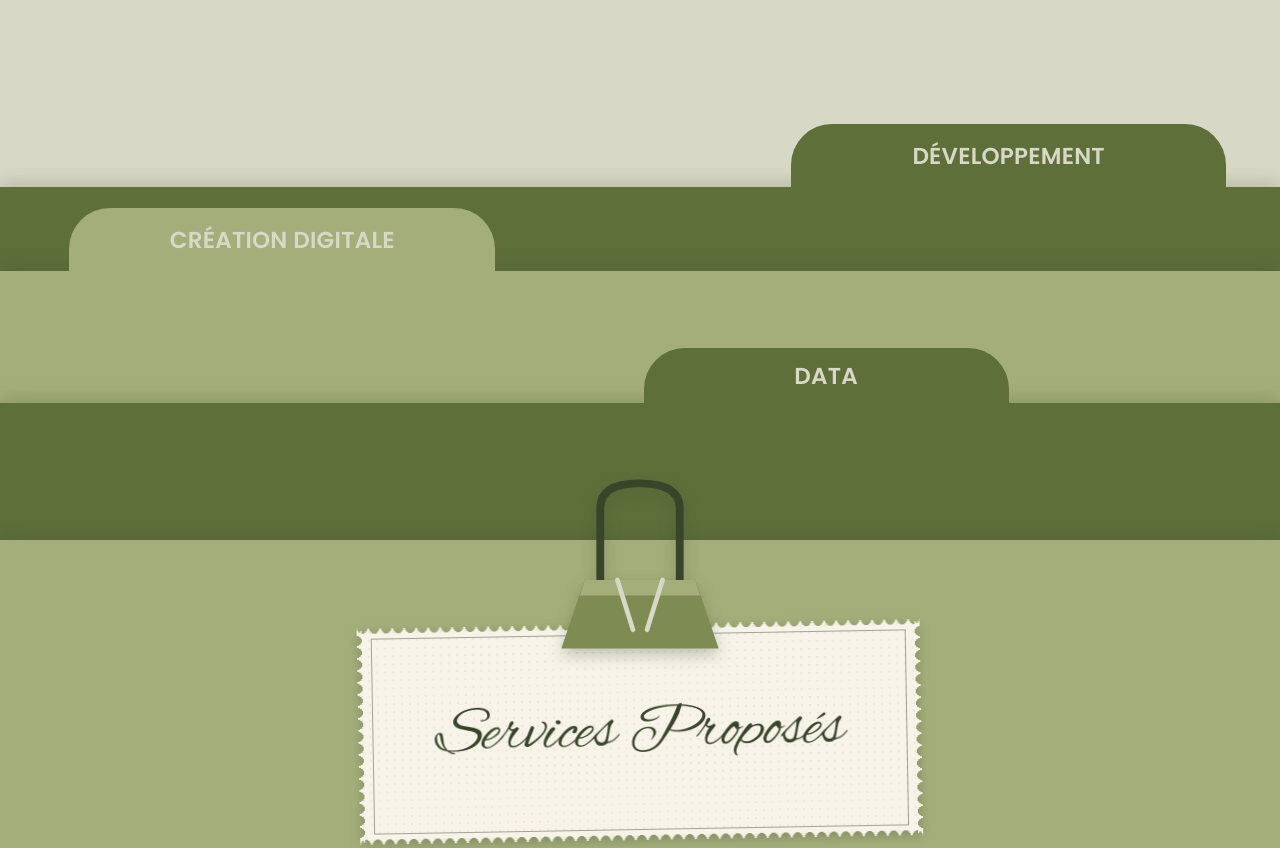
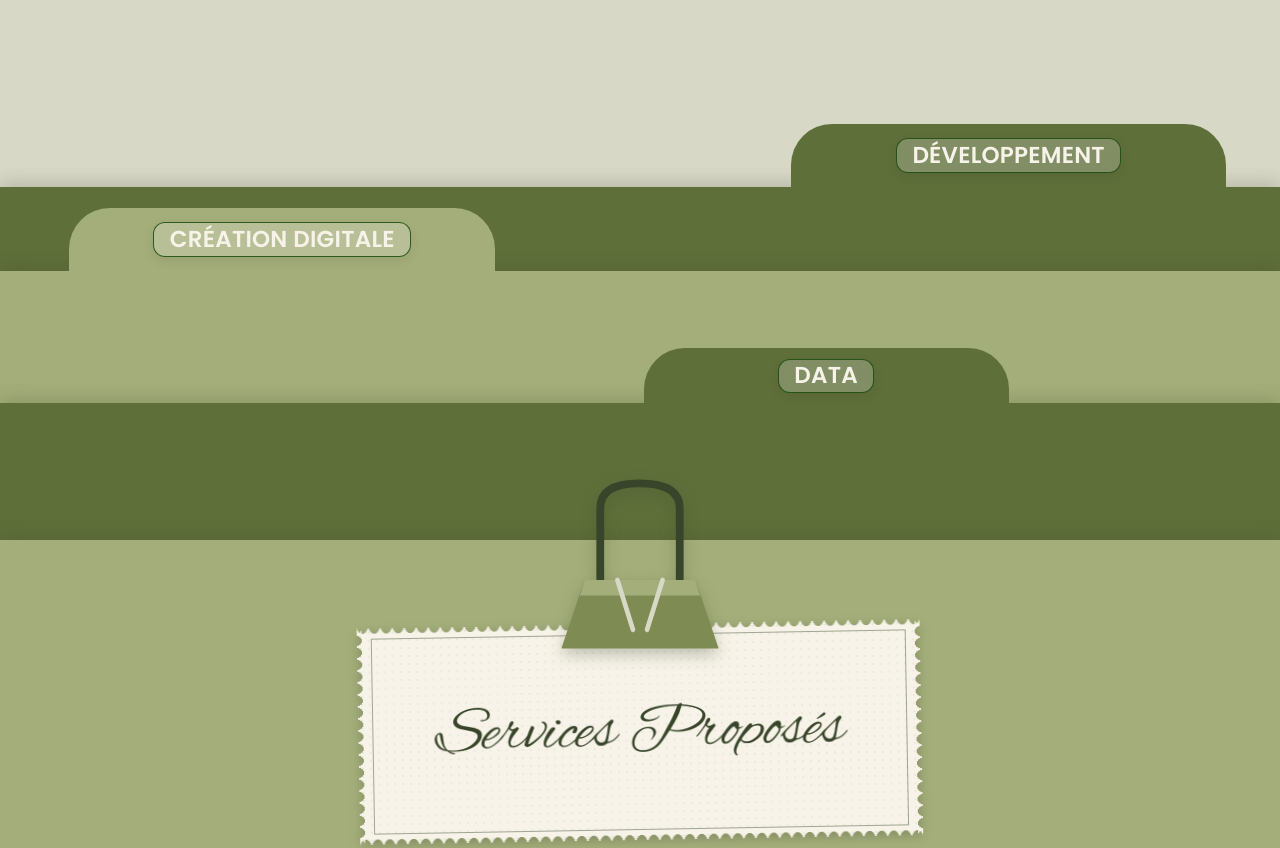
Before and after one commit to jaelle937/portfolio, a plain HTML site: page index.html in a window 1280 px wide. Shown: the part 2540-3388 px from the top of the page. Drawn offline with Linux system fonts and the light colour scheme.

Commit message:
Update index.html

```diff
--- a/index.html
+++ b/index.html
@@ -440,7 +440,7 @@
     padding:0;
     font-family:inherit;
     text-decoration:none;
-    color:var(--cream);
+    color:#f7f3e8;
     box-shadow:0 -0.5cqw 1.2cqw rgba(56,69,42,.18);
     transition:transform 0.35s cubic-bezier(0.25, 1, 0.5, 1);
     cursor:pointer;
@@ -477,6 +477,29 @@
     text-transform:uppercase;
     background:inherit;
     transition: background-color 0.3s ease;
+    padding: 0 0.8cqw; /* Espacement intérieur pour l'étiquette glace */
+  }
+  /* Petite étiquette à effet glace (Glassmorphism) */
+  .glass-label {
+    display: inline-flex;
+    align-items: center;
+    justify-content: center;
+    padding: 0.4cqh 1.2cqw;
+    border-radius: 12px; /* Bords arrondis esthétiques */
+    background: rgba(255, 255, 255, 0.22); /* Fond blanc translucide */
+    backdrop-filter: blur(8px); /* Effet de flou glace */
+    -webkit-backdrop-filter: blur(8px);
+    border: 1px solid rgba(23, 73, 13, 0.856); /* Reflet lumineux sur la bordure */
+    box-shadow: 0 4px 12px rgba(0, 0, 0, 0.08); /* Ombre douce */
+    color: inherit;
+    line-height: 1;
+    transition: transform 0.3s ease, background 0.3s ease;
+  }
+
+  /* Petit effet au survol de la souris */
+  .dossier:hover .glass-label {
+    background: rgba(255, 255, 255, 0.32);
+    transform: scale(1.03);
   }
   .d1 .onglet{left:61.8cqw; width:34cqw;}
   .d2 .onglet{left:5.4cqw; width:33.3cqw;}
@@ -736,7 +759,7 @@
   .contact-section{
     position:relative;
     min-height:100vh;
-    background:linear-gradient(160deg, var(--sage) 0%, var(--olive-light) 100%);
+    background:linear-gradient(160deg, #4b5537 0%, var(--olive-light) 100%);
     display:flex;
     flex-direction:column;
     align-items:center;
@@ -777,14 +800,14 @@
     font-family: var(--font-script);
     font-size: 7cqw;
     line-height: 1;
-    color: var(--forest);
+    color: #0d1801;
     margin-top: -0.8cqh;
   }
 
   .contact-separateur {
     width: 2.5px;
     height: 22cqh;
-    background-color: var(--forest);
+    background-color:#0d1801;
     opacity: 0.4;
     border-radius: 2px;
   }
@@ -800,7 +823,7 @@
     align-items: center;
     gap: 1.5cqw;
     text-decoration: none;
-    color: var(--forest);
+    color: #f7f3e8;
     font-size: 2cqw;
     font-weight: 500;
     transition: opacity 0.2s ease, transform 0.2s ease;
@@ -988,21 +1011,22 @@
 </section>
 
 <!-- ============ FOLDERS ============ -->
+<!-- ============ FOLDERS ============ -->
 <section class="folders-section" id="folders">
   <div class="scene">
     <!-- Dossier 1 : Développement -->
     <button class="dossier fonce d1 folder-tab" data-target="panel-dev" aria-label="Ouvrir Développement">
-      <span class="onglet">Développement</span>
+      <span class="onglet"><span class="glass-label">Développement</span></span>
     </button>
 
     <!-- Dossier 2 : Création digitale -->
     <button class="dossier clair d2 folder-tab" data-target="panel-creation" aria-label="Ouvrir Création digitale">
-      <span class="onglet">Création digitale</span>
+      <span class="onglet"><span class="glass-label">Création digitale</span></span>
     </button>
 
     <!-- Dossier 3 : Data -->
     <button class="dossier fonce d3 folder-tab" data-target="panel-data" aria-label="Ouvrir Data">
-      <span class="onglet">Data</span>
+      <span class="onglet"><span class="glass-label">Data</span></span>
     </button>
 
     <!-- Dossier 4 : Fond décoratif -->
@@ -1024,7 +1048,6 @@
     <span class="pied">Cliquez sur un dossier pour en découvrir plus</span>
   </div>
 </section>
-
 <!-- ---- Category panel: DATA ---- -->
 <div class="category-panel" id="panel-data">
   <div class="cat-inner">
@@ -1120,14 +1143,14 @@
         <!-- CapCut -->
          <div class="tool-item">
           <div class="tool-icon float-2">
-            <img src="Capcut.png" alt="Capcut" class="tool-logo-img">
+            <img src="Capcut.png" alt="Canva" class="tool-logo-img">
           </div>
           <span class="tool-name">CapCut</span>
         </div>
         <!-- Adobe Premiere Pro -->
         <div class="tool-item">
           <div class="tool-icon float-3">
-            <img src="Premierepro.PNG" alt="Adobe Premiere Pro" class="tool-logo-img">
+            <img src="Premierpro.PNG" alt="Adobe Premiere Pro" class="tool-logo-img">
           </div>
           <span class="tool-name">Adobe Premiere Pro</span>
         </div>
```
